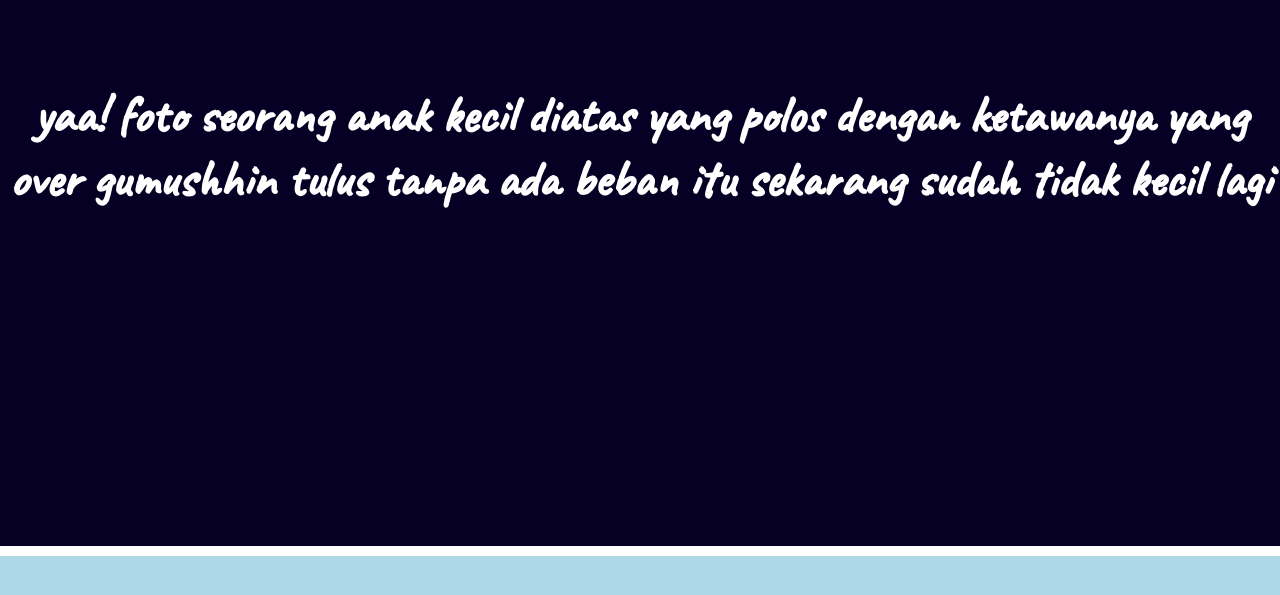
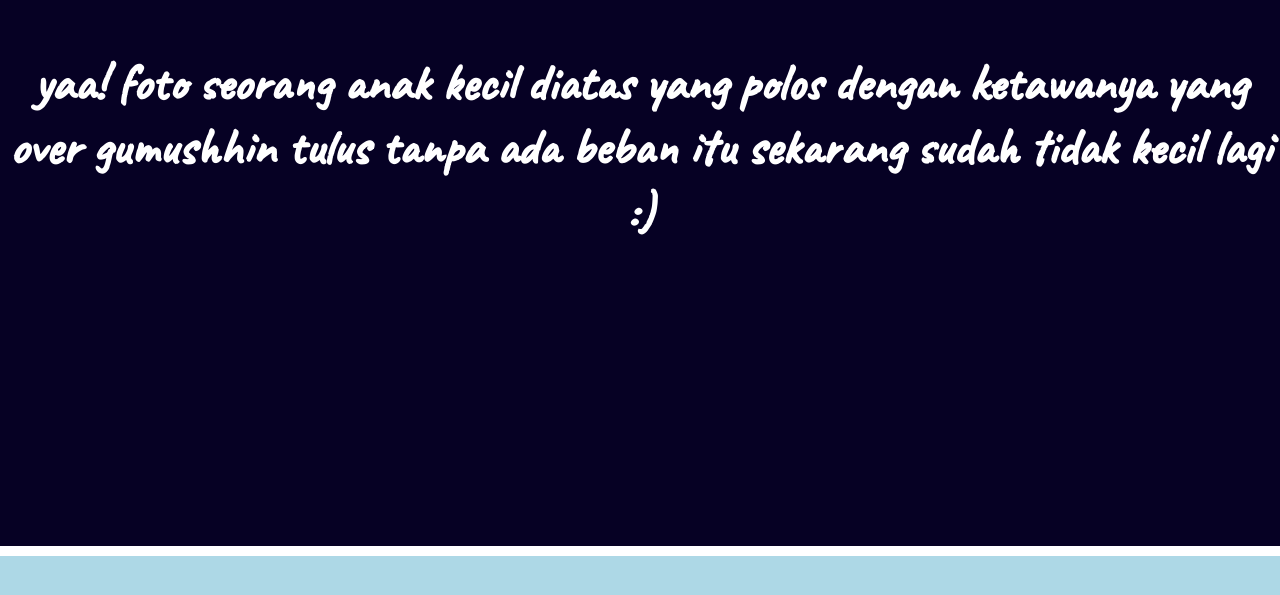
Before and after one commit to tiaraafrah/foryouu.github.io, a plain HTML site: page index.html in a window 1280 px wide. Shown: the part 3990-4585 px from the top of the page. Drawn offline with nearby package versions, Linux system fonts and the light colour scheme; a web font is replaced by a local one.

Commit message:
Update index.html

```diff
--- a/index.html
+++ b/index.html
@@ -174,7 +174,7 @@
 	  <h4 > Hi! <br> Selamat berkepala dua! <br> 20 y.o </h4>
 	</div>
     <div class="row" id="k4">
-	   <h4 > yaa! foto seorang anak kecil diatas yang polos dengan ketawanya yang over gumushhin tulus tanpa ada beban itu sekarang sudah tidak kecil lagi </h4>
+	   <h4 > yaa! foto seorang anak kecil diatas yang polos dengan ketawanya yang over gumushhin tulus tanpa ada beban itu sekarang sudah tidak kecil lagi :) </h4>
 	</div>
 	<div class="row" id="k1">
 	  <h4 >I know, diumur 20 dan seterusnya bukan umur yang mudah, but diumur 20 ini, akan menjadi awal dari banyak kesempatan dan pengalaman hidup di masa datang. </h4>
```
